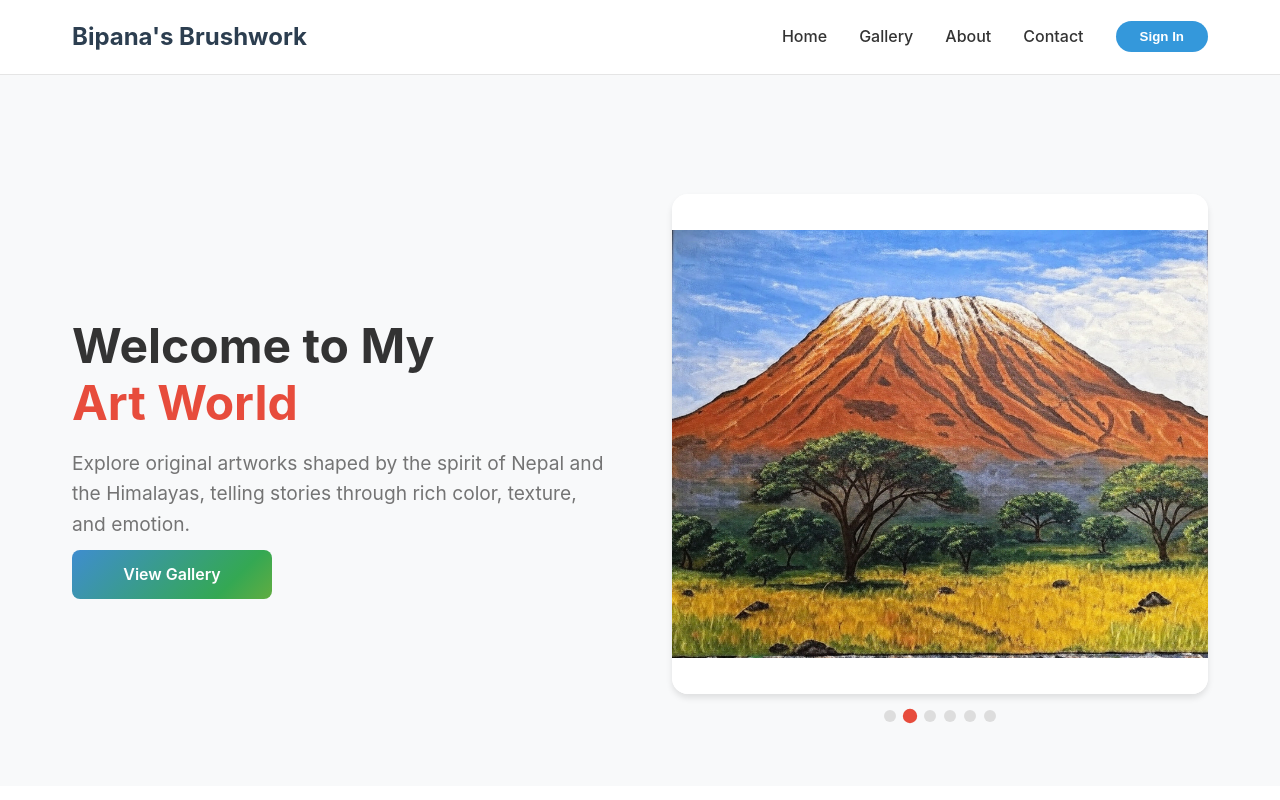
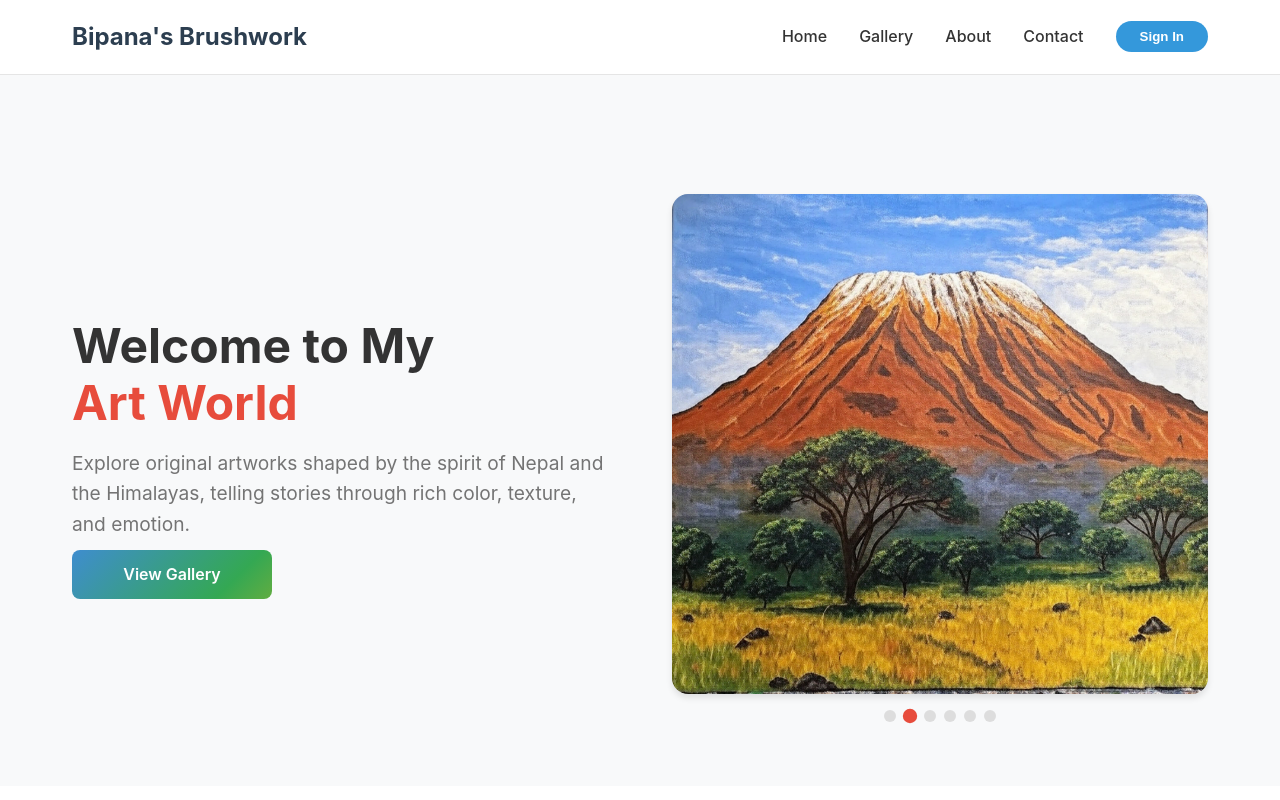
Before and after one commit to Anshaz/BipanasBrushwork, a React (Vite) app: page / in a window 1280 px wide. Shown: the top 800 px of the page. Built offline with nearby package versions, Linux system fonts and the light colour scheme; no server answers.

Commit message:
feat: Update artwork image class for carousel functionality and add styling

```diff
--- a/src/components/Homepage.css
+++ b/src/components/Homepage.css
@@ -278,6 +278,13 @@ body {
   transition: var(--transition);
 }
 
+.artwork-image-carousal {
+  width: 100%;
+  height: 100%;
+  object-fit: fill;
+  transition: var(--transition);
+}
+
 .artwork-overlay {
   position: absolute;
   bottom: 0;
--- a/src/components/Homepage.jsx
+++ b/src/components/Homepage.jsx
@@ -55,7 +55,7 @@ const Homepage = () => {
                       <img
                         src={artwork.image}
                         alt={artwork.title}
-                        className="artwork-image"
+                        className="artwork-image-carousal"
                       />
                       <div className="artwork-overlay">
                         <h3>{artwork.title}</h3>
```
